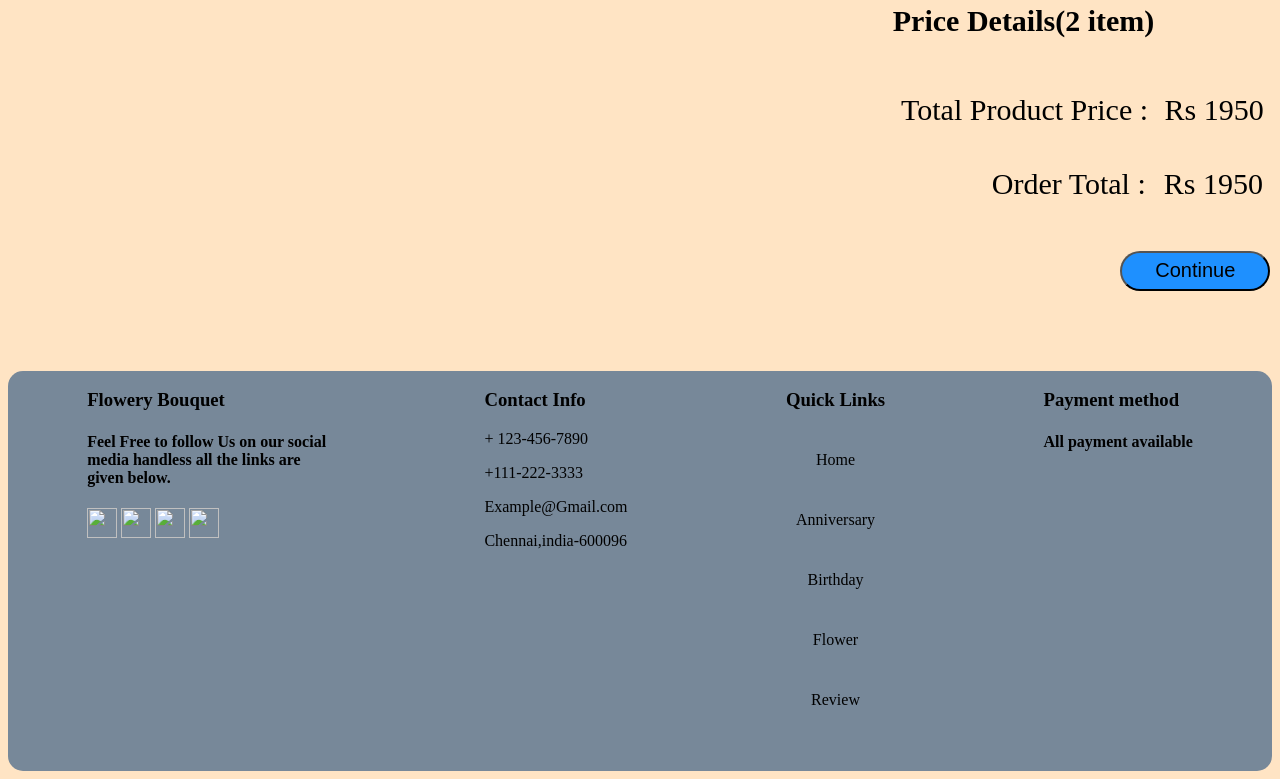
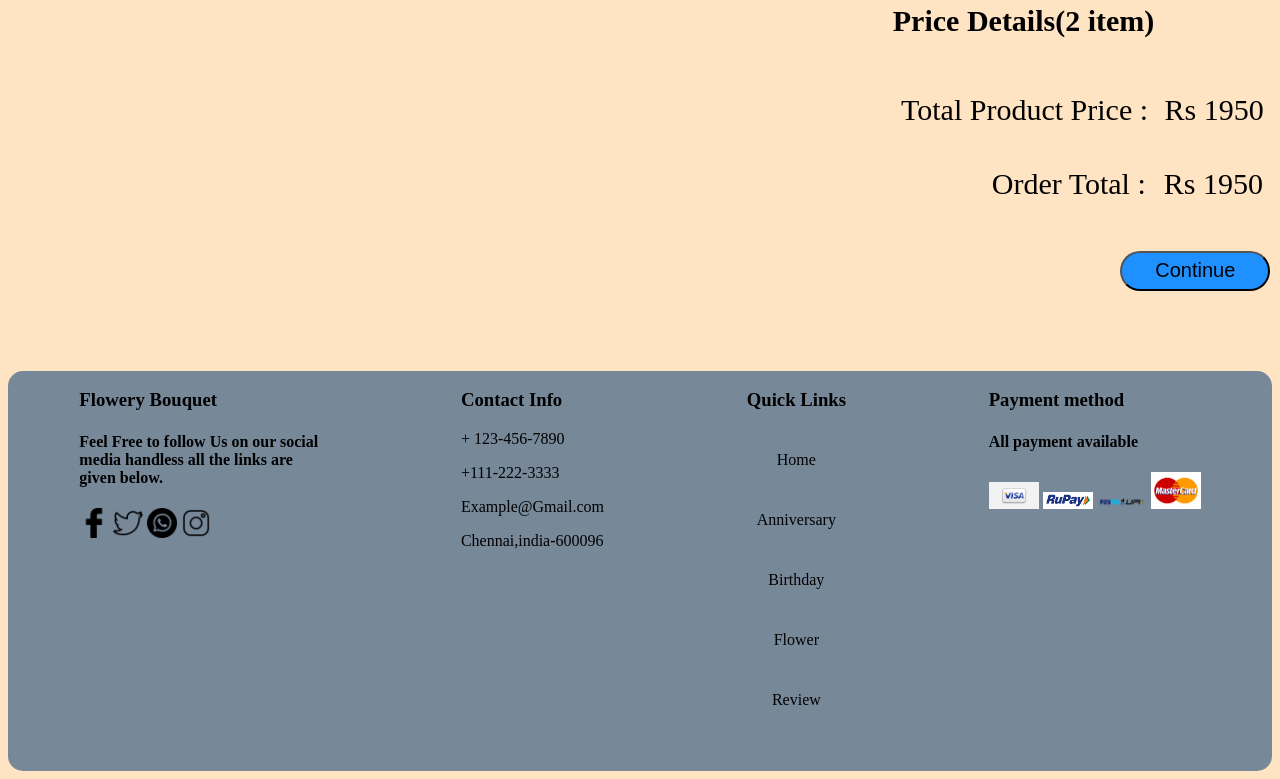
Before and after one commit to fssa-batch3/parameshwari.arumugam__web_project, a plain HTML site: page pages/Cart.html in a window 1280 px wide. Shown: the part 1044-1823 px from the top of the page. Drawn offline with nearby package versions, Linux system fonts and the light colour scheme.

Commit message:
img update

```diff
--- a/pages/Cart.html
+++ b/pages/Cart.html
@@ -53,7 +53,7 @@
        <a href="#">Review</a>
     </div>
     <div class="black">
-        <img src="IMG/black forest.webp" alt="" width="300px" height="300px">
+        <img src="../asset/IMG/birth with cake/black forest.webp" alt="" width="300px" height="300px">
       <div class="txt">
         <h1>Bouquet With Black<br>Forest Cake</h1>
         <h2><span class="material-symbols-outlined">
@@ -74,7 +74,7 @@
     </div>
     <hr>
     <div class="pink">
-       <img src="IMG/pink.jpeg" alt="" width="300px" height="300px">
+       <img src="../asset/IMG/anniversary bouquet/pink.jpeg" alt="" width="300px" height="300px">
        <div class="txt1">
          <h1>Love Pink Bouquet</h1>
          <h2><span class="material-symbols-outlined">
@@ -113,10 +113,10 @@
         <div class="icon">
             <h3>Flowery Bouquet</h3>
             <h4>Feel Free to follow Us on our social<br>media handless all the links are<br> given below.</h4>
-            <a href="https://www.facebook.com"><Img src="IMG/fb.png" alt="" width="30px" height="30px"></a>
-            <a href="https://www.twitter.com"><Img src="IMG/twitter icon.png" alt="" width="30px" height="30px"></a>
-            <a href="https://www.whatsapp.com"><Img src="IMG/whatsapp.png" alt="" width="30px" height="30px"></a>
-            <a href="https://www.instagram.com"><Img src="IMG/insta icon.png"  alt="" width="30px" height="30px"></a>
+            <a href="https://www.facebook.com"><Img src="../asset/IMG/index/fb.png" alt="" width="30px" height="30px"></a>
+            <a href="https://www.twitter.com"><Img src="../asset/IMG/index/twitter icon.png" alt="" width="30px" height="30px"></a>
+            <a href="https://www.whatsapp.com"><Img src="../asset/IMG/index/whatsapp.png" alt="" width="30px" height="30px"></a>
+            <a href="https://www.instagram.com"><Img src="../asset/IMG/index/insta icon.png"  alt="" width="30px" height="30px"></a>
         </div>
         <div class="contact">
             <h3>Contact Info</h3>
@@ -136,10 +136,10 @@
        <div class="pay">
            <h3>Payment method</h3>
             <h4>All payment available</h4>
-            <img src="IMG/visa logo.png" alt="" width="50px"></a>
-            <img src="IMG/rupay.png" alt="" width="50px" height=></a>
-            <img src="IMG/paytm logo.png" alt="" width="50px"></a>
-            <img src="IMG/mastercard.png" alt="" width="50px"></a>
+            <img src="../asset/IMG/index/visa logo.png" alt="" width="50px"></a>
+            <img src="../asset/IMG/index/rupay.png" alt="" width="50px" height=></a>
+            <img src="../asset/IMG/index/paytm logo.png" alt="" width="50px"></a>
+            <img src="../asset/IMG/index/mastercard.png" alt="" width="50px"></a>
        </div>
     </footer>
 </body>
```
